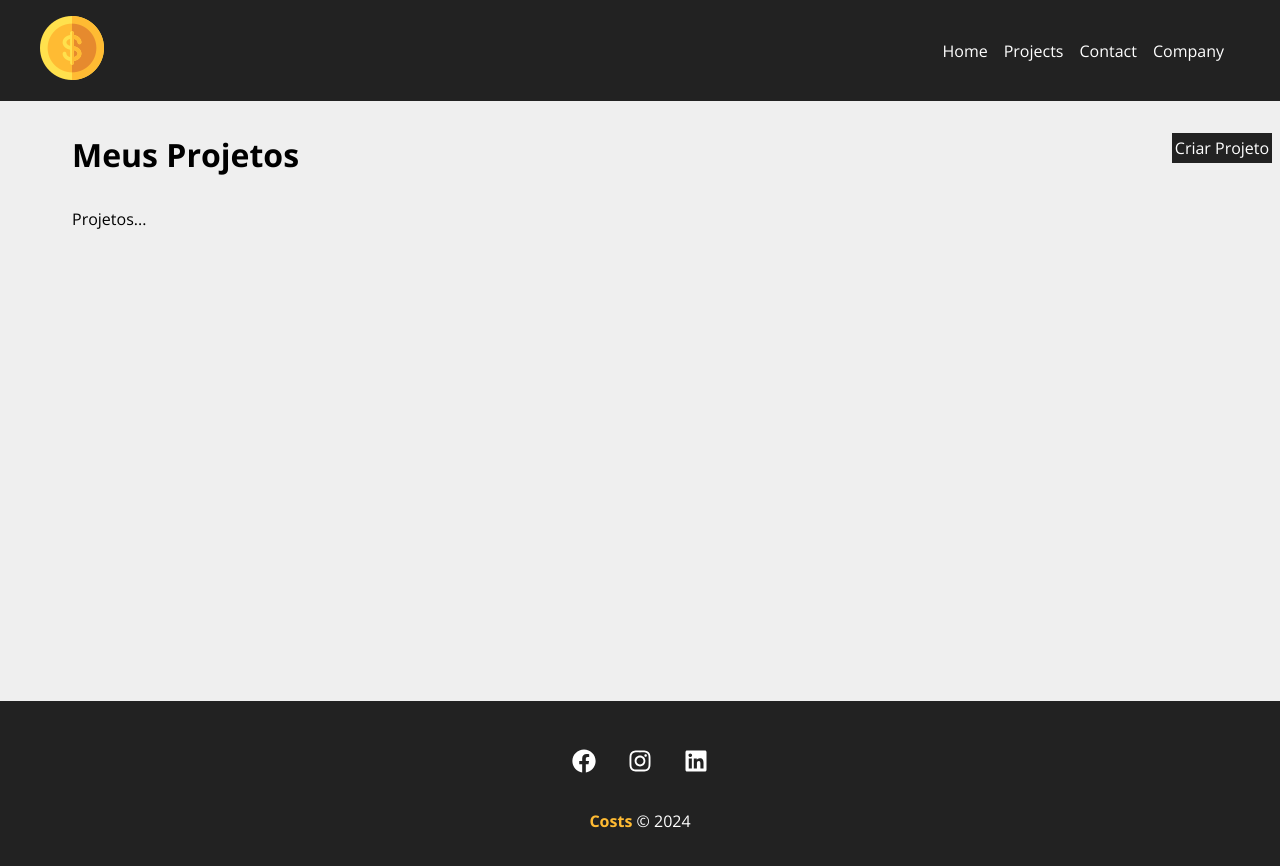
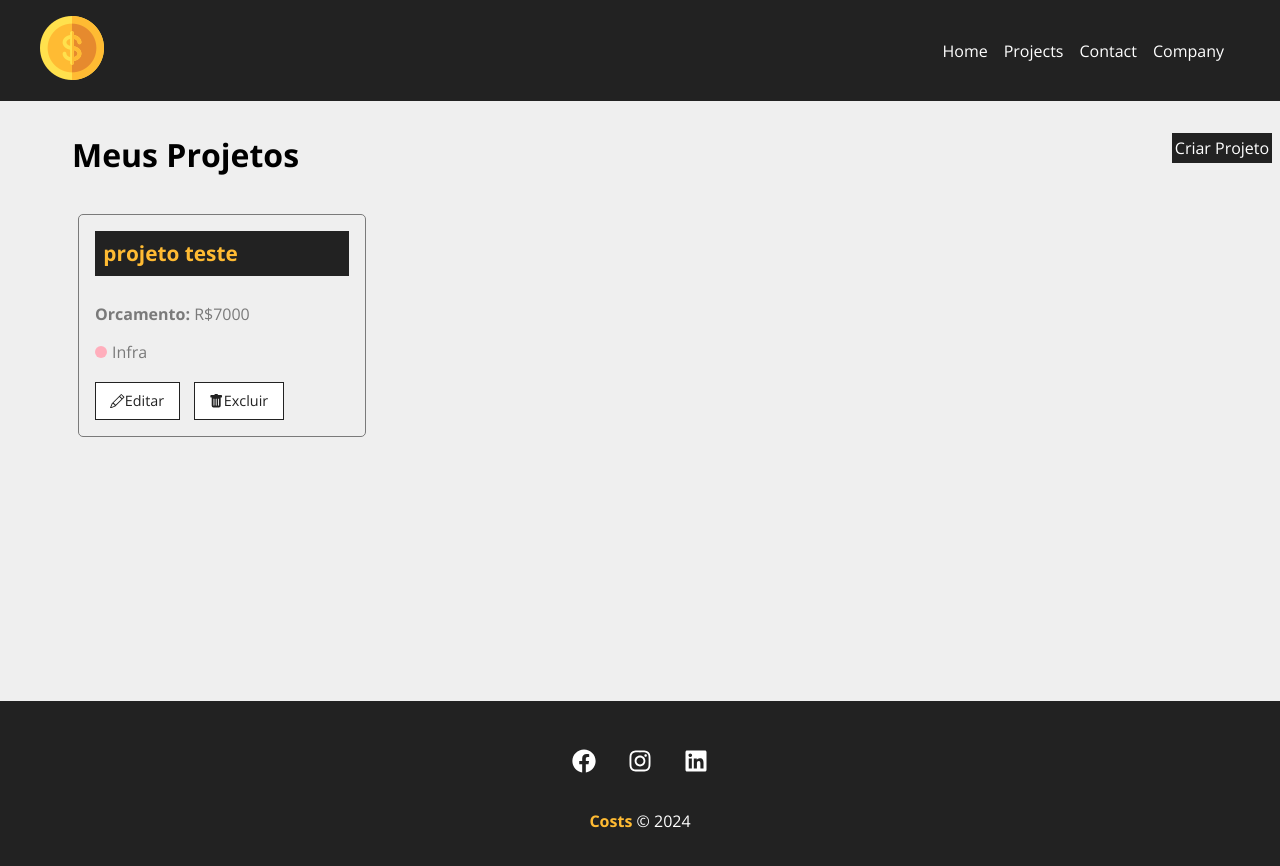
Before and after one commit to gustavobanares/Costs, a React (Create React App) app in the folder costs/: page /projects in a window 1280 px wide. Shown: the top 866 px of the page. Built offline with nearby package versions, Linux system fonts and the light colour scheme; data requests are answered from the project's data file.

Commit message:
Rescuing projects from the database

```diff
--- a/costs/db.json
+++ b/costs/db.json
@@ -1,111 +1,12 @@
 {
   "projects": [
     {
-      "id": "469b",
-      "name": "fesfse",
-      "budget": "7777",
+      "id": "68ef",
+      "name": "projeto teste",
+      "budget": "7000",
       "category": {
-        "id": "2",
-        "name": "Desenvolvimento"
-      },
-      "cost": 0,
-      "services": []
-    },
-    {
-      "id": "abdc",
-      "name": "projeto teste",
-      "budget": "5000",
-      "category": {
-        "id": "2",
-        "name": "Desenvolvimento"
-      },
-      "cost": 0,
-      "services": []
-    },
-    {
-      "id": "c8ff",
-      "name": "projeto teste",
-      "budget": "5000",
-      "category": {
-        "id": "2",
-        "name": "Desenvolvimento"
-      },
-      "cost": 0,
-      "services": []
-    },
-    {
-      "id": "7a8b",
-      "name": "projeto teste",
-      "budget": "5000",
-      "category": {
-        "id": "2",
-        "name": "Desenvolvimento"
-      },
-      "cost": 0,
-      "services": []
-    },
-    {
-      "id": "cfca",
-      "name": "projeto teste",
-      "budget": "5000",
-      "category": {
-        "id": "2",
-        "name": "Desenvolvimento"
-      },
-      "cost": 0,
-      "services": []
-    },
-    {
-      "id": "7fe5",
-      "name": "projeto teste",
-      "budget": "5000",
-      "category": {
-        "id": "2",
-        "name": "Desenvolvimento"
-      },
-      "cost": 0,
-      "services": []
-    },
-    {
-      "id": "73f9",
-      "name": "projeto teste",
-      "budget": "5000",
-      "category": {
-        "id": "2",
-        "name": "Desenvolvimento"
-      },
-      "cost": 0,
-      "services": []
-    },
-    {
-      "id": "e32d",
-      "name": "projeto teste",
-      "budget": "5000",
-      "category": {
-        "id": "2",
-        "name": "Desenvolvimento"
-      },
-      "cost": 0,
-      "services": []
-    },
-    {
-      "id": "9bc7",
-      "name": "projeto teste",
-      "budget": "5000",
-      "category": {
-        "id": "2",
-        "name": "Desenvolvimento"
-      },
-      "cost": 0,
-      "services": []
-    },
-    {
-      "id": "ccfb",
-      "name": "projeto teste",
-      "budget": "5000",
-      "category": {
-        "id": "2",
-        "name": "Desenvolvimento"
+        "id": "1",
+        "name": "Infra"
       },
       "cost": 0,
       "services": []
@@ -113,19 +14,19 @@
   ],
   "categories": [
     {
-      "id": 1,
+      "id": "1",
       "name": "Infra"
     },
     {
-      "id": 2,
+      "id": "2",
       "name": "Desenvolvimento"
     },
     {
-      "id": 3,
+      "id": "3",
       "name": "Design"
     },
     {
-      "id": 4,
+      "id": "4",
       "name": "Planejamento"
     }
   ]
--- a/costs/src/components/pages/Projects.js
+++ b/costs/src/components/pages/Projects.js
@@ -1,18 +1,39 @@
 import {useLocation} from 'react-router-dom'
+
+import {useState, useEffect} from 'react'
 
 import Message from "../layout/Message"
 import Container from '../layout/Container'
 import LinkButton from '../layout/LinkButton'
+import ProjectCard from '../project/ProjectCard'
 
 import styles from './Projects.module.css'
 
 function Projects(){
+
+    const [projects, setProjects] = useState([])
 
     const location = useLocation()
     let message = ''
     if(location.state){
         message = location.state.message
     }
+
+    useEffect(() => {
+        fetch('http://localhost:5000/projects', {
+            method: 'GET',
+            headers: {
+            'Content-Type': 'application/json',
+            },
+        })
+        .then((resp) => resp.json())
+        .then((data) => {
+            console.log(data)
+            setProjects(data)
+        })
+        .catch((err) => console.log(err))
+
+    }, [])
 
     return(
         <div className={styles.project_container}>
@@ -22,7 +43,15 @@
             </div>
            {message &&  <Message type='sucess' msg={message}/>}
            <Container customClass='start'>
-                <p>Projetos...</p>
+                {projects.length > 0 &&
+                    projects.map((project) => (
+                        <ProjectCard
+                        id={project.id}
+                        name={project.name}
+                        budget={project.budget}
+                        category={project.category.name}
+                        key={project.id}
+                        />))}
            </Container>
         </div>
     )
--- /dev/null
+++ b/costs/src/components/project/ProjectCard.js
@@ -0,0 +1,30 @@
+import {Link} from 'react-router-dom'
+
+import styles from './ProjectCard.module.css'
+
+import {BsPencil, BsFillTrashFill} from 'react-icons/bs'
+
+
+function ProjectCard({id, name, budget, category, handleRemove}){
+    return(
+        <div className={styles.project_card}>
+            <h4>{name}</h4>
+            <p>
+                <span>Orcamento:</span> R${budget}
+            </p>
+            <p className={styles.category_text}>
+                <span className={`${styles[category.toLowerCase()]}`}></span> {category}
+            </p>
+            <div className={styles.project_card_actions}>
+                <Link to='/'>
+                    <BsPencil /> Editar
+                </Link>
+                <button>
+                    <BsFillTrashFill /> Excluir
+                </button>
+            </div>
+        </div>
+    )
+}
+
+export default ProjectCard
--- /dev/null
+++ b/costs/src/components/project/ProjectCard.module.css
@@ -0,0 +1,87 @@
+.project_card{
+    padding: 1em;
+    border: 1px solid #7a7a7a;
+    border-radius: 5px;
+    width: 24%;
+    margin: 0.5%;
+}
+
+.project_card h4{
+    background-color: #222;
+    color: #FFBB33;
+    padding: .4em;
+    margin-bottom: 1.3em;
+    font-size: 1.3em;
+}
+
+.project_card p{
+    color: #7a7a7a;
+    margin-bottom: 1em;
+}
+
+.project_card p span{
+    font-weight: bold;
+}
+
+.category_text{
+    display: flex;
+    align-items: center;
+}
+
+.category_text span{
+    display: block;
+    width: 12px;
+    height: 12px;
+    border-radius: 50%;
+    background-color: #CCC;
+    margin-right: 5px;
+}
+
+.category_text .infra{
+    background-color: #FFAEBC;
+}
+
+.category_text .desenvolvimento{
+    background-color: #A0E7E5;
+}
+
+.category_text .design{
+    background-color: #B4F8C8;
+}
+
+.category_text .planejamento{
+    background-color: #FBE7C6;
+}
+
+.project_card_actions {
+    margin-top: 1.2em;
+    display: flex;
+    align-items: center;
+}
+
+.project_card_actions a,
+.project_card_actions button{
+    text-decoration: none;
+    border: none;
+    background-color: #FFF;
+    color: #222;
+    font-size: .9em;
+    padding: .6em 1em;
+    cursor: pointer;
+    margin-right: 1em;
+    border: 1px solid #222;
+    display: flex;
+    align-items: center;
+    justify-content: center;
+    transition: 0.5s;
+}
+
+.project_card_actions .svg{
+    margin-right: .5em;
+}
+
+.project_card_actions a:hover,
+.project_card_actions button:hover{
+    background-color: #222;
+    color: #FFBB33;
+}
```
